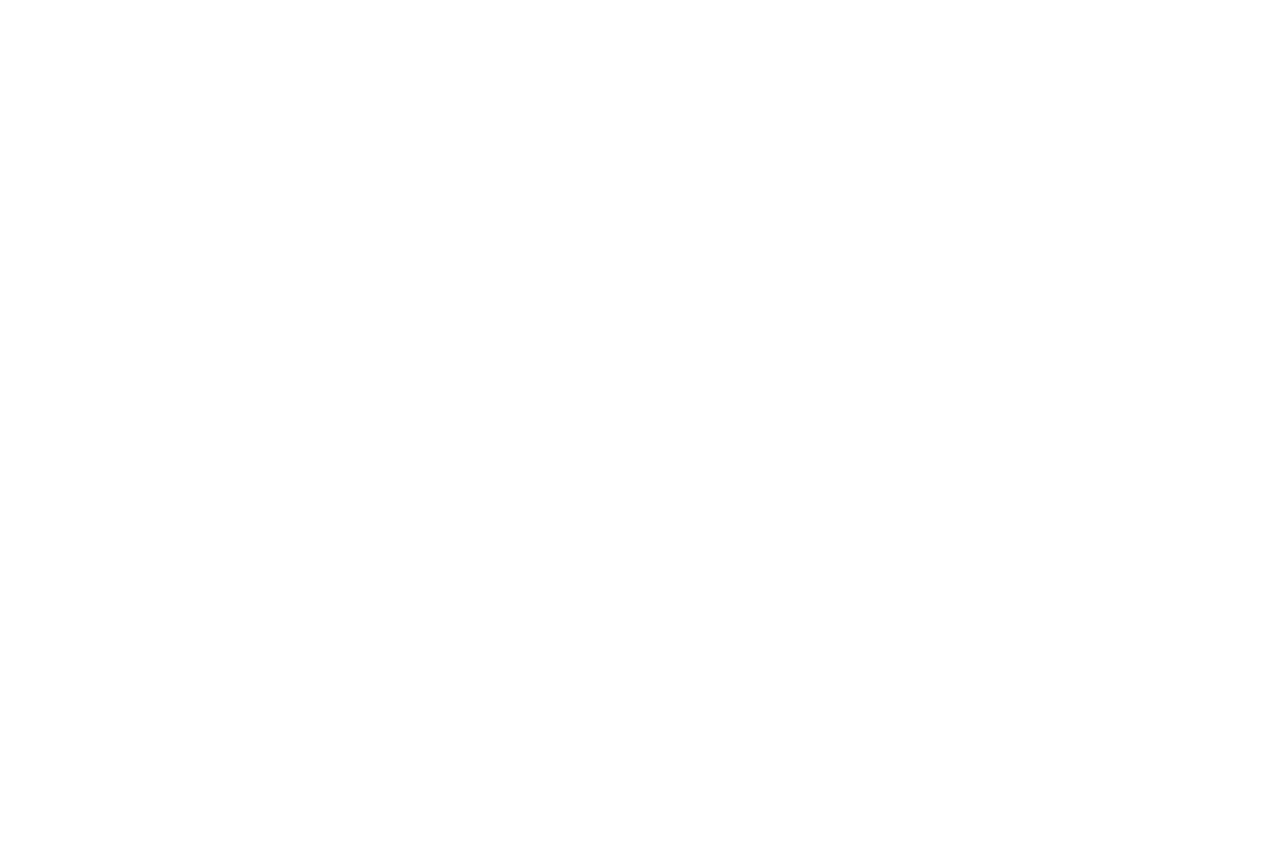
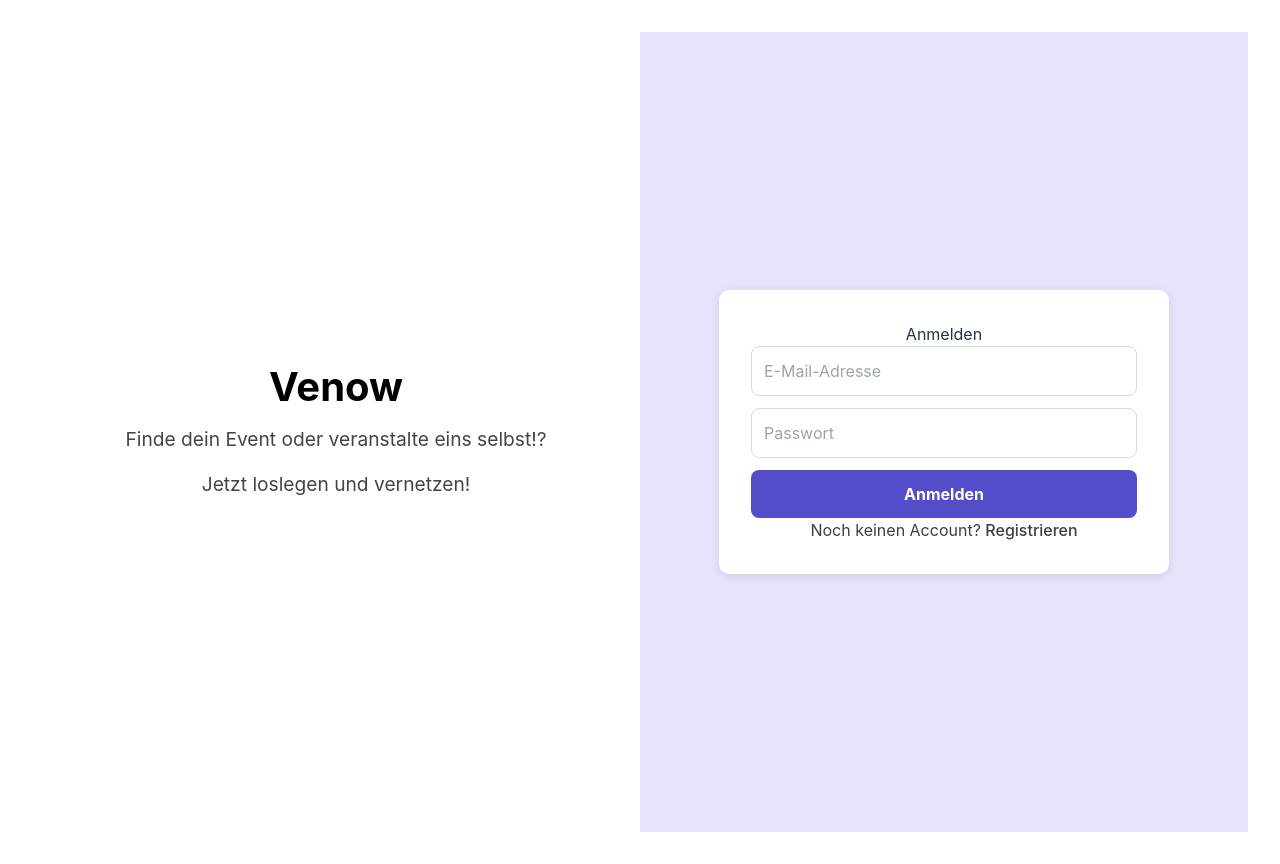
Before and after one commit to Hungfu123/venow-bachelor-luu, a React (Vite) app in the folder frontend/: page /login in a window 1280 px wide. Before the commit this address had no page. Before the commit the page ends 800 px from the top, so only its background shows below. Built offline with nearby package versions, Linux system fonts and the light colour scheme.

Commit message:
frontend loginpage

```diff
--- /dev/null
+++ b/frontend/src/pages/Login.tsx
@@ -0,0 +1,84 @@
+import { useState } from "react";
+import "../styles/login.css";
+
+const LoginPage = () => {
+    const [email, setEmail] = useState("");
+    const [password, setPassword] = useState("");
+    const [error, setError] = useState("");
+
+    const handleLogin = async (e: React.FormEvent) => {
+        e.preventDefault();
+
+        try {
+            const response = await fetch("/auth/login", {
+                method: "POST",
+                headers: { "Content-Type": "application/json" },
+                body: JSON.stringify({ email, password }),
+            });
+
+            const data = await response.json();
+
+            if (response.ok) {
+                window.location.href = data.redirect;
+            } else {
+                setError(data.error);
+            }
+        } catch (err) {
+            setError("Login fehlgeschlagen");
+        }
+    };
+
+    return (
+        <div className="login-container">
+            {/* Linke Seite */}
+            <div className="login-left">
+                <h1>Venow</h1>
+                <p>Finde dein Event oder veranstalte eins selbst!?</p>
+                <p>Jetzt loslegen und vernetzen!</p>
+            </div>
+
+            {/* Rechte Seite */}
+            <div className="login-right">
+                <div className="login-box">
+                    <h2>Anmelden</h2>
+
+                    {/* Login-Formular */}
+                    <form onSubmit={handleLogin}>
+                        <input
+                            type="email"
+                            placeholder="E-Mail-Adresse"
+                            value={email}
+                            onChange={(e) => setEmail(e.target.value)}
+                            required
+                            className="login-input"
+                        />
+                        <input
+                            type="password"
+                            placeholder="Passwort"
+                            value={password}
+                            onChange={(e) => setPassword(e.target.value)}
+                            required
+                            className="login-input"
+                        />
+                        <button type="submit" className="login-button">
+                            Anmelden
+                        </button>
+                    </form>
+
+                    {/* Fehlermeldung */}
+                    {error && <p className="error-message">{error}</p>}
+
+                    {/* Registrierung-Link */}
+                    <p className="text">
+                        Noch keinen Account?{" "}
+                        <a href="/register" className="text-link">
+                            Registrieren
+                        </a>
+                    </p>
+                </div>
+            </div>
+        </div>
+    );
+};
+
+export default LoginPage;
--- a/frontend/src/routes/AppRoutes.tsx
+++ b/frontend/src/routes/AppRoutes.tsx
@@ -21,10 +21,14 @@ import OrganizerAllApplicationsOnEvent from "../pages/organizer/OrganizerAllAppl
 import ExhibitorApplication from "../pages/exhibitor/ExhibitorApplication.tsx";
 import ExhibitorApplicationView from "../pages/exhibitor/ExhibitorApplicationView.tsx";
 import ExhibitorContractRedirect from "../pages/exhibitor/ExhibitorContractRedirect.tsx";
+import LoginPage from "../pages/Login.tsx";
 
 const AppRoutes = () => {
     return (
         <Routes>
+            {/*Login Route*/}
+            <Route path="/login" element=<LoginPage/> />
+
             {/* Organizer Routes */}
             <Route path="/organizer/:organizerId" element={<OrganizerLayout />}>
                 <Route path="events" element={<OrganizerEvents />} />
--- /dev/null
+++ b/frontend/src/styles/login.css
@@ -0,0 +1,108 @@
+/* Hintergrund */
+.login-container {
+    display: flex;
+    min-height: 100vh;
+}
+
+/* Linke Seite */
+.login-left {
+    width: 50%;
+    padding: 3rem;
+    display: flex;
+    flex-direction: column;
+    justify-content: center;
+    align-items: center;
+    background-color: white;
+}
+
+.login-left h1 {
+    font-size: 2.5rem;
+    font-weight: bold;
+    color: #000;
+}
+
+.login-left p {
+    margin-top: 1rem;
+    font-size: 1.2rem;
+    color: #444;
+    text-align: center;
+}
+
+/* Rechte Seite */
+.login-right {
+    width: 50%;
+    display: flex;
+    justify-content: center;
+    align-items: center;
+    background-color: #E5E4FC;
+}
+
+.login-box {
+    width: 100%;
+    max-width: 450px;
+    padding: 2rem;
+    background-color: white;
+    border-radius: 10px;
+    box-shadow: 0 2px 10px rgba(0, 0, 0, 0.1);
+    text-align: center;
+}
+
+/* Eingabefelder */
+.login-input {
+    width: 100%;
+    padding: 12px;
+    border: 1px solid #DADADA;
+    border-radius: 8px;
+    font-size: 1rem;
+    margin-bottom: 12px;
+    background-color: #ffffff;
+    outline: none;
+    transition: border-color 0.3s;
+}
+
+.login-input:focus {
+    border-color: #544DC9;
+    box-shadow: 0 0 5px rgba(84, 77, 201, 0.5);
+}
+/* Buttons */
+.login-button {
+    width: 100%;
+    padding: 12px;
+    font-size: 1rem;
+    font-weight: bold;
+    border: none;
+    border-radius: 8px;
+    background-color: #544DC9;
+    color: white;
+    cursor: pointer;
+    transition: background 0.3s;
+}
+
+.login-button:hover {
+    background-color: #4038a7;
+}
+
+/* Fehlermeldung */
+.error-message {
+    color: red;
+    margin-top: 10px;
+    font-size: 0.9rem;
+}
+
+/* Registrierungstext */
+.text {
+    color: #3E3E3E;
+}
+
+/* Mobile Anpassung */
+@media (max-width: 768px) {
+    .login-container {
+        flex-direction: column;
+    }
+    .login-left {
+        width: 100%;
+    }
+    .login-right {
+        width: 100%;
+    }
+}
```
